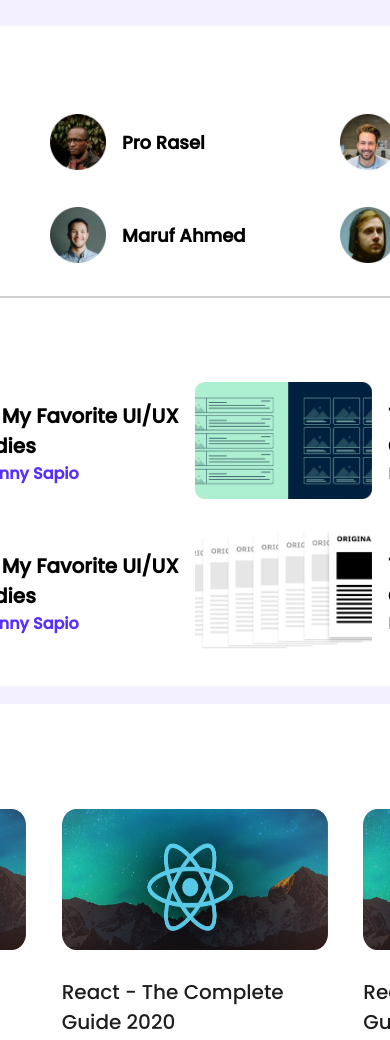
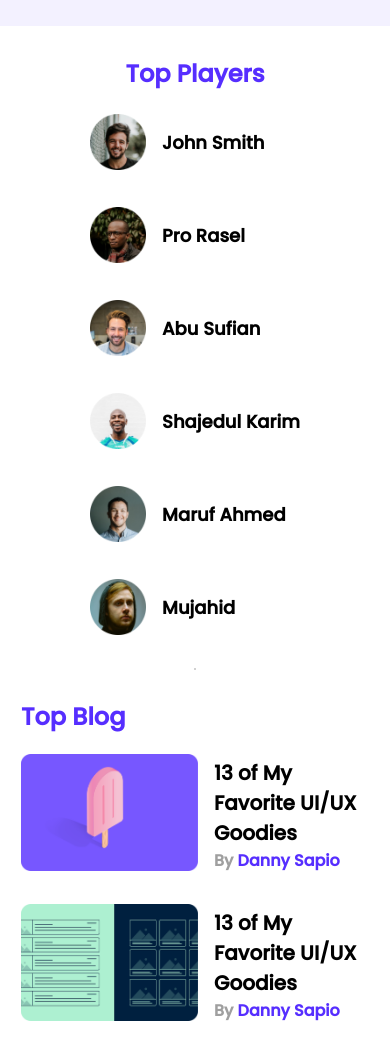
Before and after one commit to hachinrayhan/practice-day-2, a plain HTML site: page index.html in a window 390 px wide. Shown: the top 1040 px of the page. Drawn offline with Linux system fonts and the light colour scheme.

Commit message:
responsiveness added

```diff
--- a/Styles/style.css
+++ b/Styles/style.css
@@ -140,3 +140,25 @@ hr {
     padding: 5px;
 
 }
+
+/* Media Queries */
+@media screen and (max-width:576px) {
+
+    .top-player,
+    .blogs,
+    .latest-course {
+        grid-template-columns: repeat(1, 1fr);
+    }
+
+    .first,
+    .second {
+        display: flex;
+        flex-direction: column;
+        align-items: center;
+    }
+
+    .top-blog {
+        width: 40%;
+    }
+
+}
```
